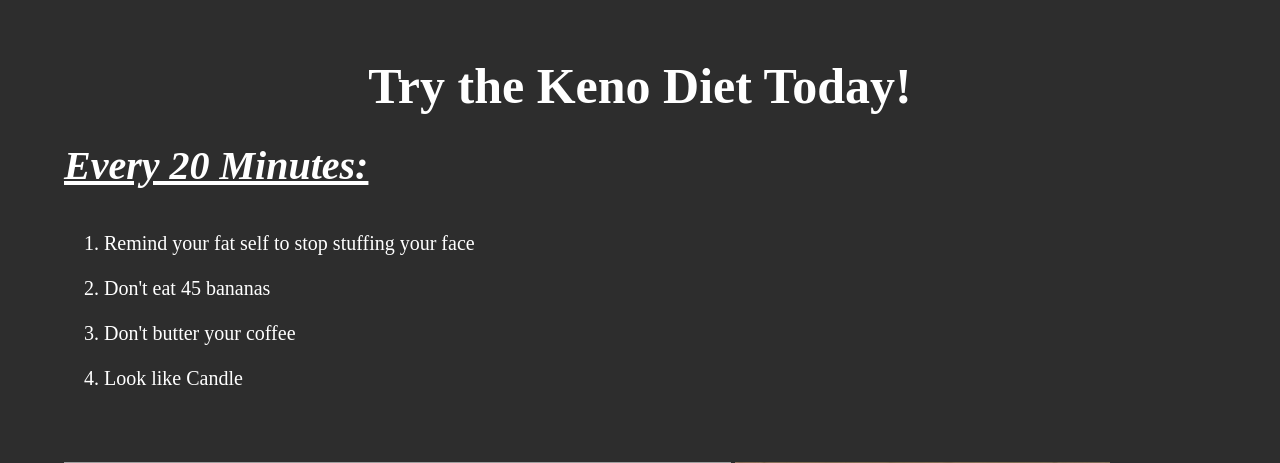
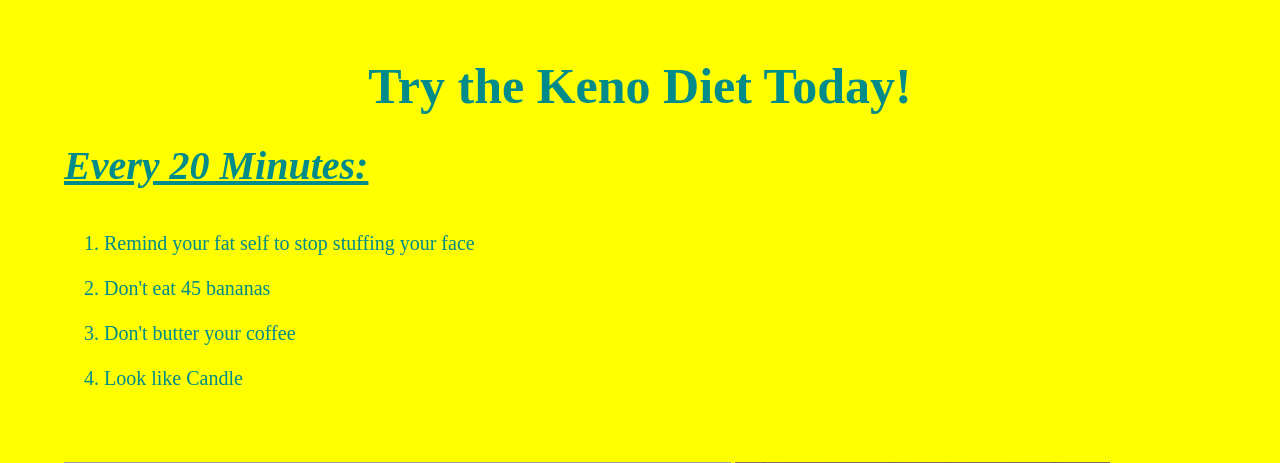
Before and after one commit to efournier92/KenoDiet, a PHP site: page / in a window 1280 px wide. Shown: the top 463 px of the page. Run offline with PHP 8.4, Linux system fonts and the light colour scheme; grey boxes are pictures that could not be loaded.

Commit message:
make color scheme terrible

```diff
--- a/styles.css
+++ b/styles.css
@@ -1,6 +1,6 @@
 body {
-  background-color: #2d2d2d;
-  color: white;
+  background-color: Yellow;
+  color: DarkCyan;
   margin: 5%;
   line-height: 45px;
 }
```
